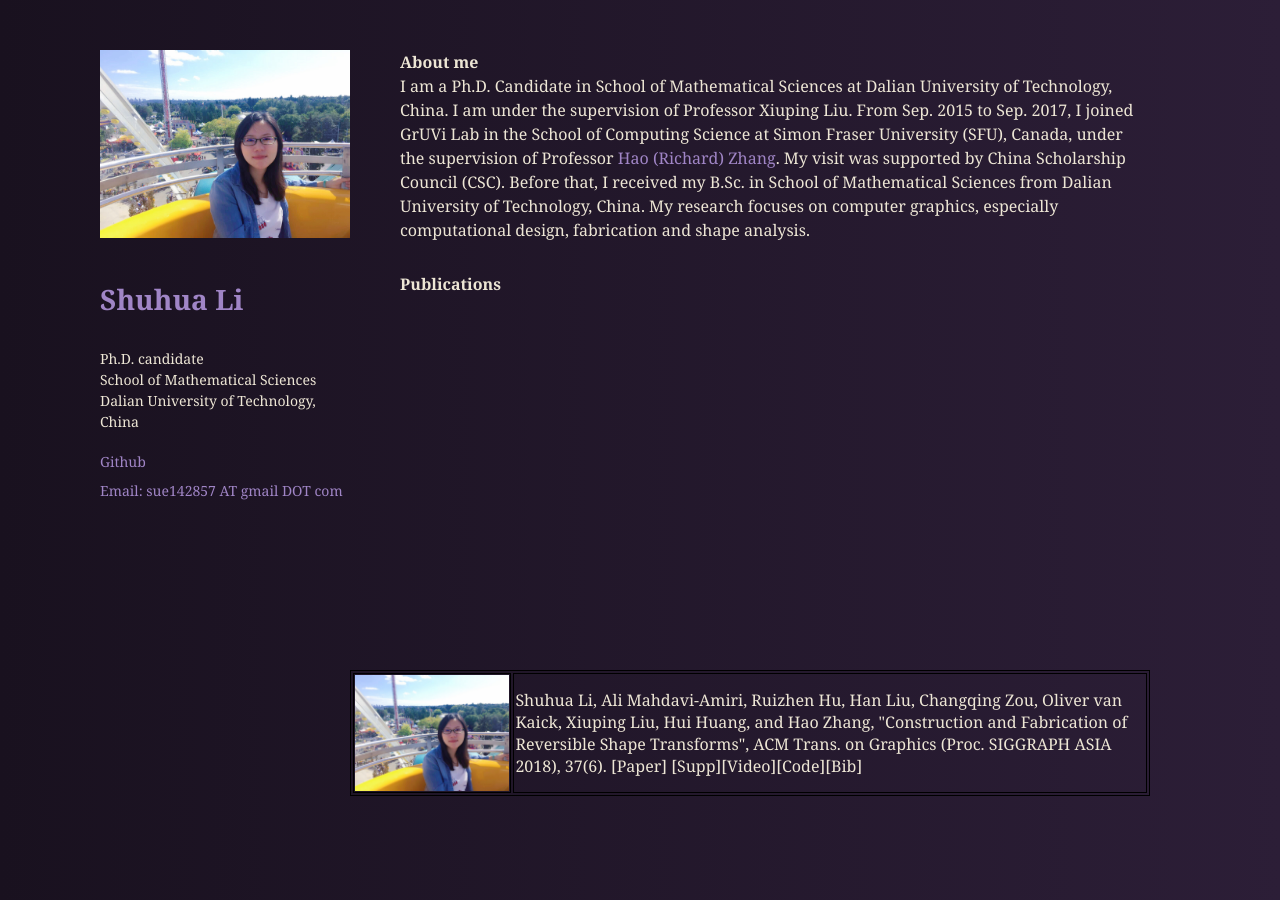
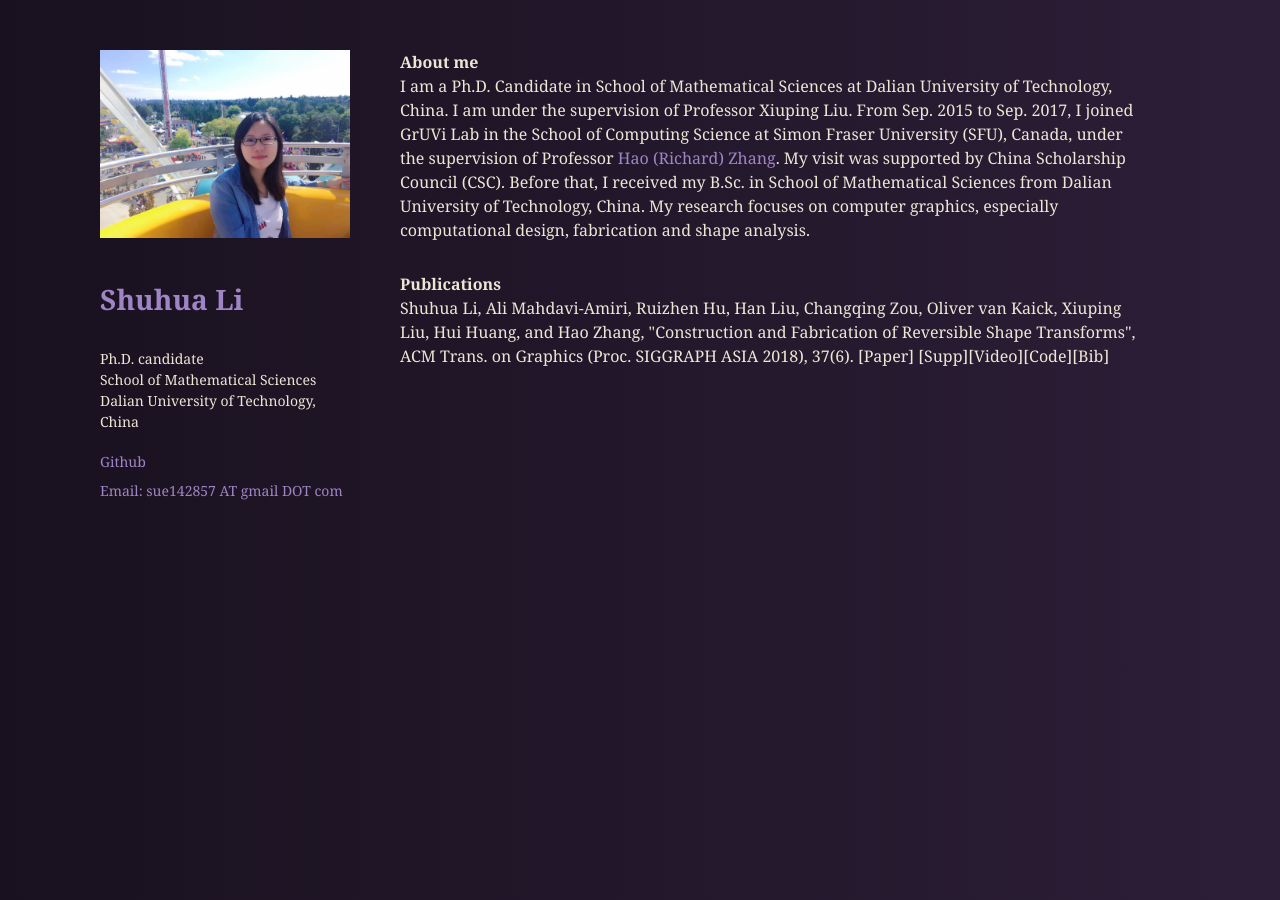
Before and after one commit to sergiokopplin/violet, a Jekyll site: the page built from index.html, in a window 1280 px wide. Built offline with Jekyll 4.4.1, drawn with Linux system fonts in a browser that asks for light colours.

Commit message:
Update index.html

```diff
--- a/index.html
+++ b/index.html
@@ -35,18 +35,8 @@ title: Homepage
 
   <p>
     <strong>Publications</strong></br>
+    Shuhua Li, Ali Mahdavi-Amiri, Ruizhen Hu, Han Liu, Changqing Zou, Oliver van Kaick, Xiuping Liu, Hui Huang, and Hao Zhang, "Construction and Fabrication of Reversible Shape Transforms", ACM Trans. on Graphics (Proc. SIGGRAPH ASIA 2018), 37(6).
+    [Paper] [Supp][Video][Code][Bib]
   </p>
 
-  <table border="1px">
-    <tr>
-      <td width="20%">
-        <img style="display:block;" width="100%" height="auto" src="assets/images/sue.jpg">
-      </td>
-      <td width="80%">
-        Shuhua Li, Ali Mahdavi-Amiri, Ruizhen Hu, Han Liu, Changqing Zou, Oliver van Kaick, Xiuping Liu, Hui Huang, and Hao Zhang, "Construction and Fabrication of Reversible Shape Transforms", ACM Trans. on Graphics (Proc. SIGGRAPH ASIA 2018), 37(6).
-        [Paper] [Supp][Video][Code][Bib]
-      </td>
-    </tr>
-  </table>
-
 </section>
```
